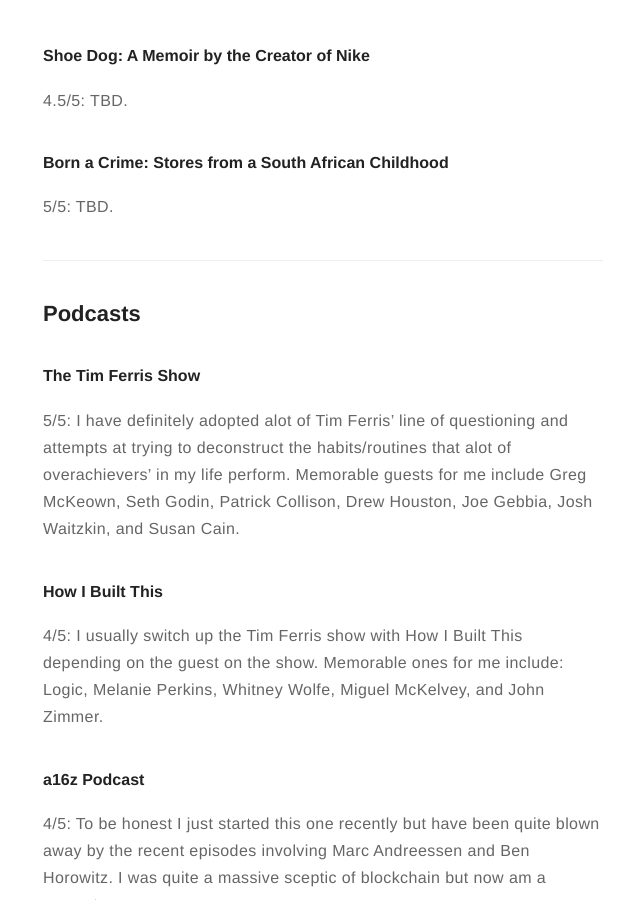
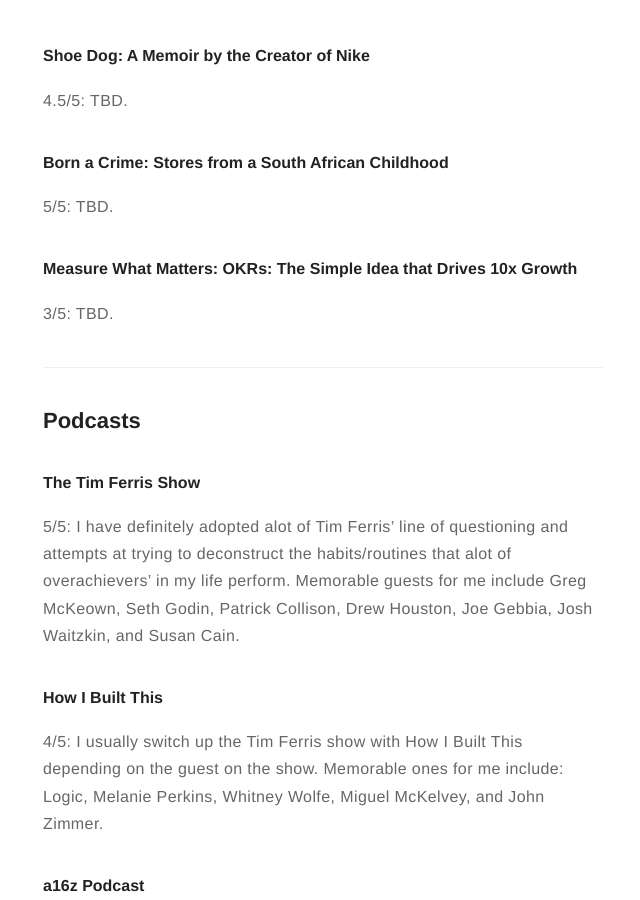
Before and after one commit to chrishyland/chrishyland.github.io, a Jekyll site: the page built from _posts/2019-07-01-Reading_List.md, in a window 1280 px wide and 900 px high, scrolled down 5447 px. Shown: the whole window, without its empty margins (317-957 px from the left). Built offline with Jekyll 4.4.1, drawn with Linux system fonts in a browser that asks for light colours; some of the changed text lies outside the part shown.

Commit message:
Update list

```diff
--- a/_posts/2019-07-01-Reading_List.md
+++ b/_posts/2019-07-01-Reading_List.md
@@ -81,6 +81,9 @@
 
 #### Born a Crime: Stores from a South African Childhood
 5/5: TBD.
+
+#### Measure What Matters: OKRs: The Simple Idea that Drives 10x Growth
+3/5: TBD.
 
 ---
 
```
Also changed, not shown: other parts of _posts/2019-07-01-Reading_List.md (+1 -1 lines).
